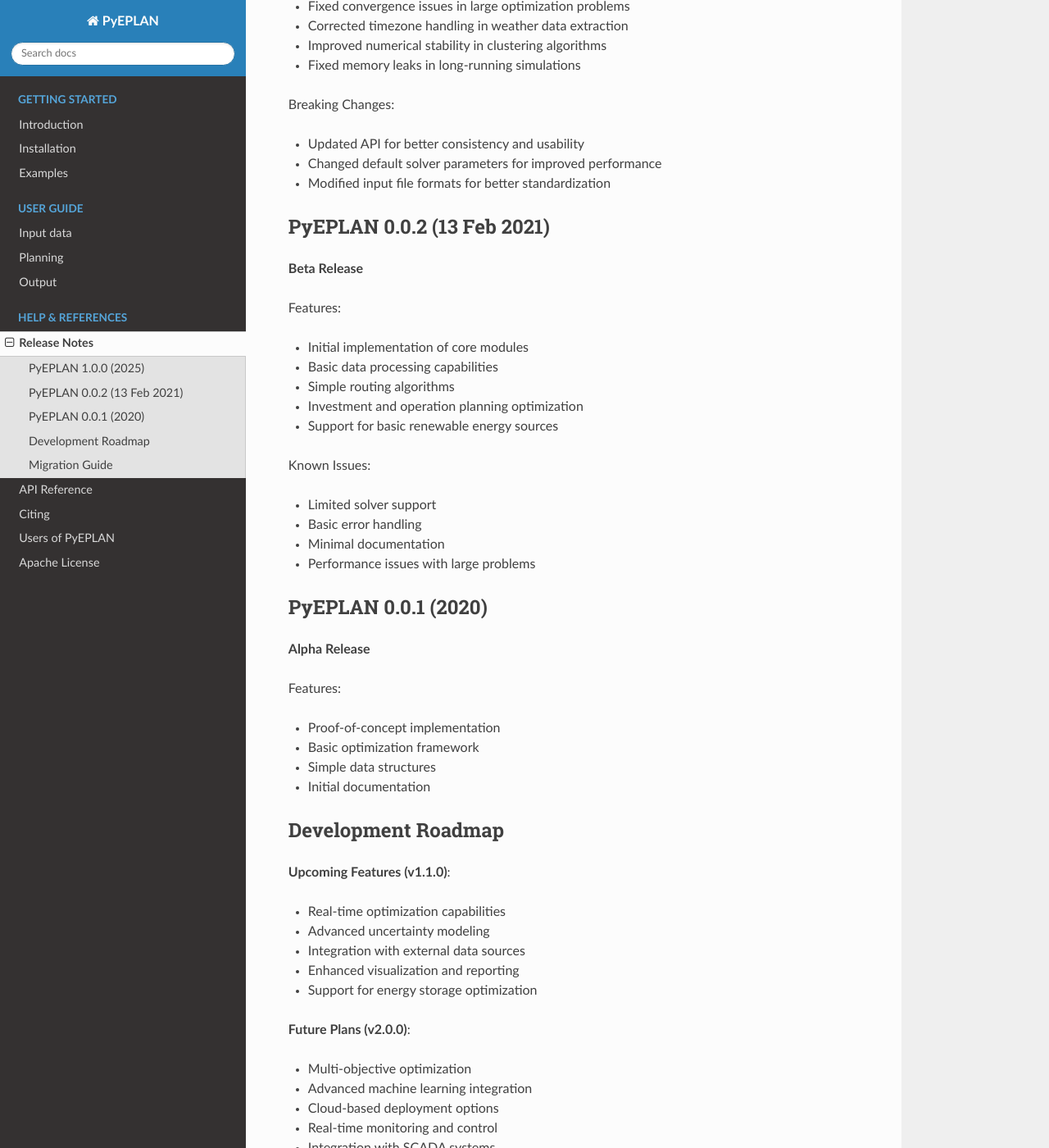
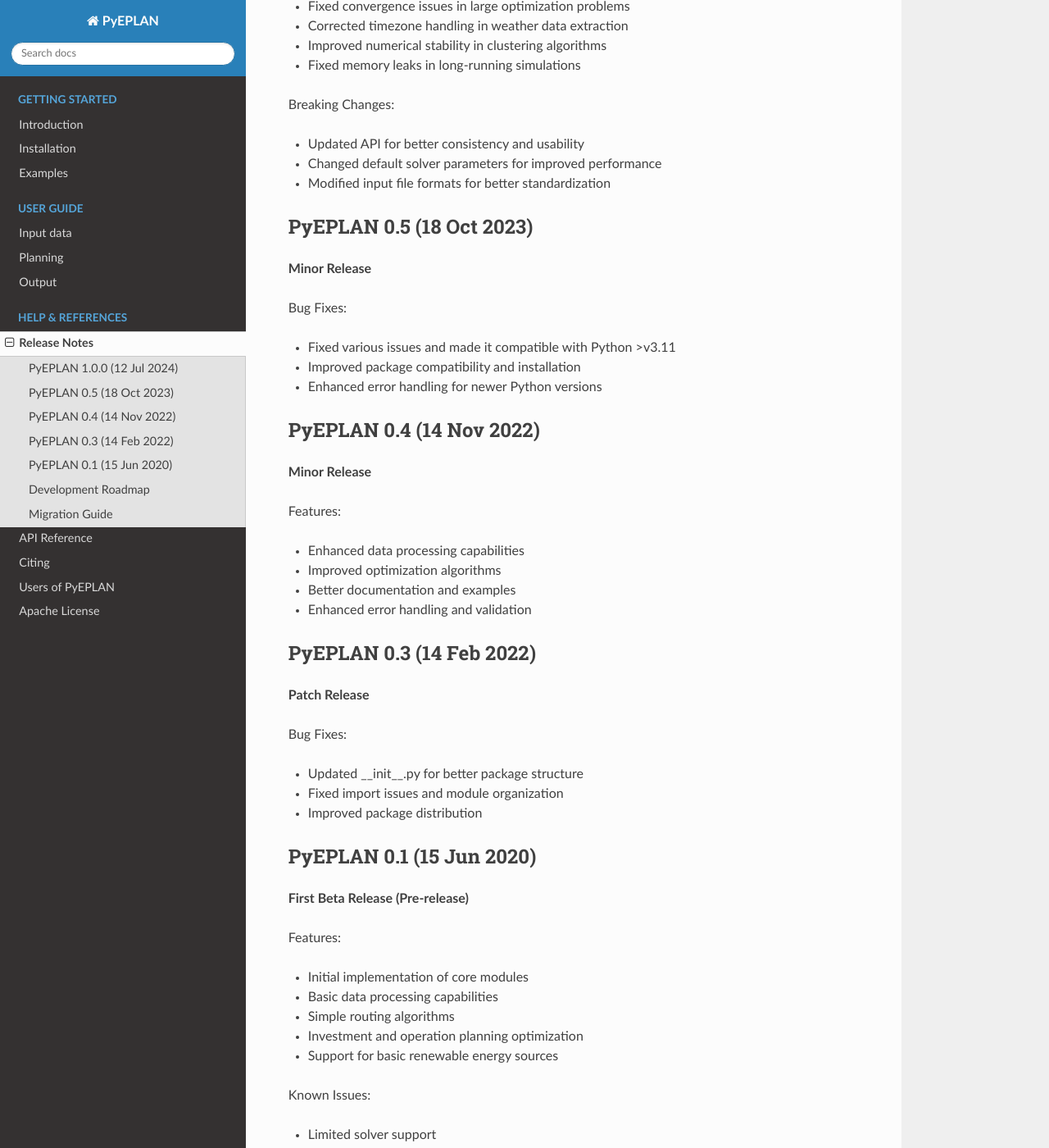
Before and after one commit to SPS-L/pyeplan, a Sphinx documentation site: the page built from docs/help_ref/release_notes.rst, in a window 1280 px wide and 1400 px high, scrolled down 820 px. Shown: the whole window at 82% size. Built offline with Sphinx 7.4.7 and the Read the Docs theme 3.1.0, drawn with Linux system fonts in a browser that asks for light colours; some of the changed text lies outside the part shown.

Commit message:
Updated release notes

```diff
--- a/docs/help_ref/release_notes.rst
+++ b/docs/help_ref/release_notes.rst
@@ -4,8 +4,8 @@ Release Notes
 
 This section documents the version history and changes in PyEPLAN releases.
 
-PyEPLAN 1.0.0 (2025)
-====================
+PyEPLAN 1.0.0 (12 Jul 2024)
+============================
 
 **Major Release - Production Ready**
 
@@ -41,10 +41,44 @@ Breaking Changes:
 * Changed default solver parameters for improved performance
 * Modified input file formats for better standardization
 
-PyEPLAN 0.0.2 (13 Feb 2021)
-===========================
+PyEPLAN 0.5 (18 Oct 2023)
+==========================
 
-**Beta Release**
+**Minor Release**
+
+Bug Fixes:
+
+* Fixed various issues and made it compatible with Python >v3.11
+* Improved package compatibility and installation
+* Enhanced error handling for newer Python versions
+
+PyEPLAN 0.4 (14 Nov 2022)
+==========================
+
+**Minor Release**
+
+Features:
+
+* Enhanced data processing capabilities
+* Improved optimization algorithms
+* Better documentation and examples
+* Enhanced error handling and validation
+
+PyEPLAN 0.3 (14 Feb 2022)
+==========================
+
+**Patch Release**
+
+Bug Fixes:
+
+* Updated __init__.py for better package structure
+* Fixed import issues and module organization
+* Improved package distribution
+
+PyEPLAN 0.1 (15 Jun 2020)
+==========================
+
+**First Beta Release (Pre-release)**
 
 Features:
 
@@ -60,18 +94,6 @@ Known Issues:
 * Basic error handling
 * Minimal documentation
 * Performance issues with large problems
-
-PyEPLAN 0.0.1 (2020)
-====================
-
-**Alpha Release**
-
-Features:
-
-* Proof-of-concept implementation
-* Basic optimization framework
-* Simple data structures
-* Initial documentation
 
 Development Roadmap
 ==================
@@ -95,16 +117,25 @@ Development Roadmap
 Migration Guide
 ==============
 
-**From v0.0.2 to v1.0.0**:
+**From v0.5 to v1.0.0**:
 
 * Update import statements to use new module structure
 * Modify input file formats to match new standards
 * Update solver configuration parameters
 * Review and update custom scripts for API changes
 
-**From v0.0.1 to v1.0.0**:
+**From v0.4 to v0.5**:
 
-* Complete rewrite required due to major architectural changes
-* New data processing pipeline
-* Updated optimization framework
-* Enhanced error handling and validation
+* No breaking changes - compatibility improvements only
+* Enhanced Python 3.11+ support
+
+**From v0.3 to v0.4**:
+
+* Enhanced functionality with improved algorithms
+* Better documentation and error handling
+
+**From v0.1 to v0.3**:
+
+* Updated package structure and imports
+* Improved module organization
+* Enhanced error handling
```
